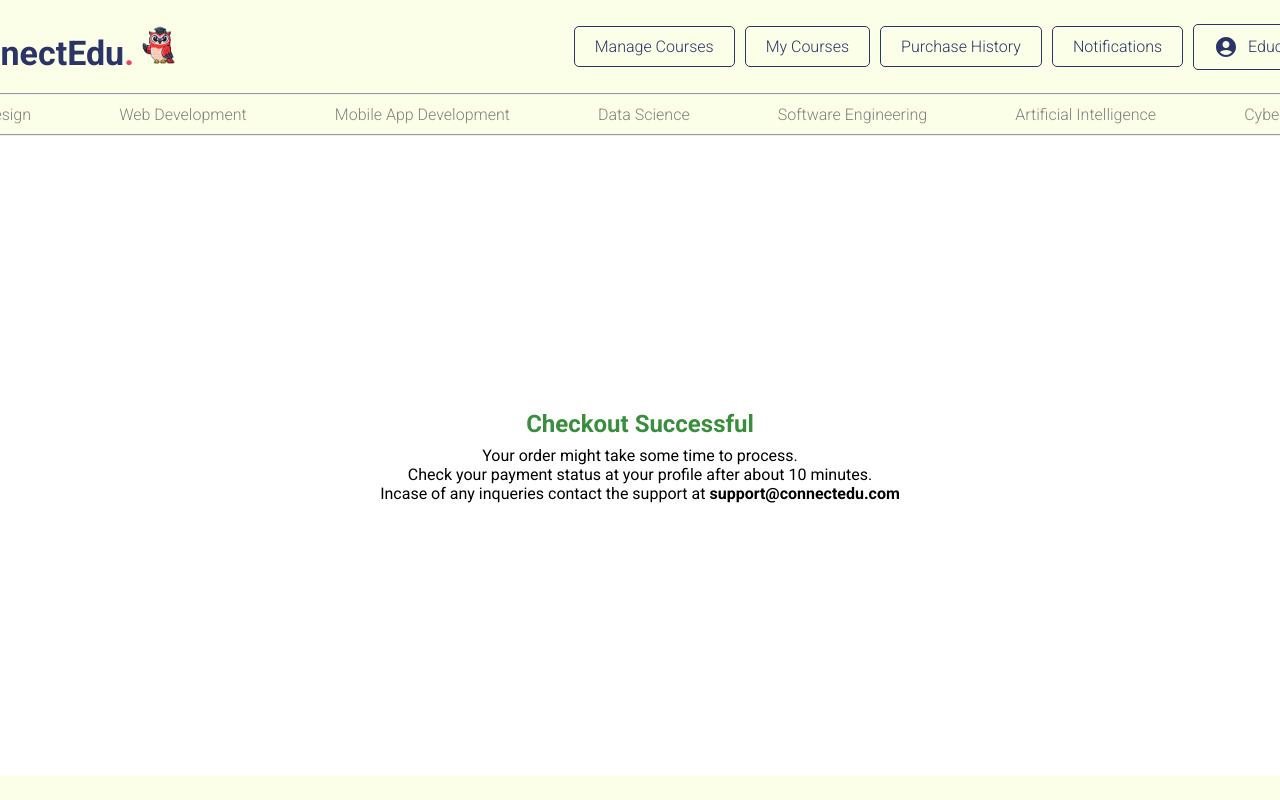
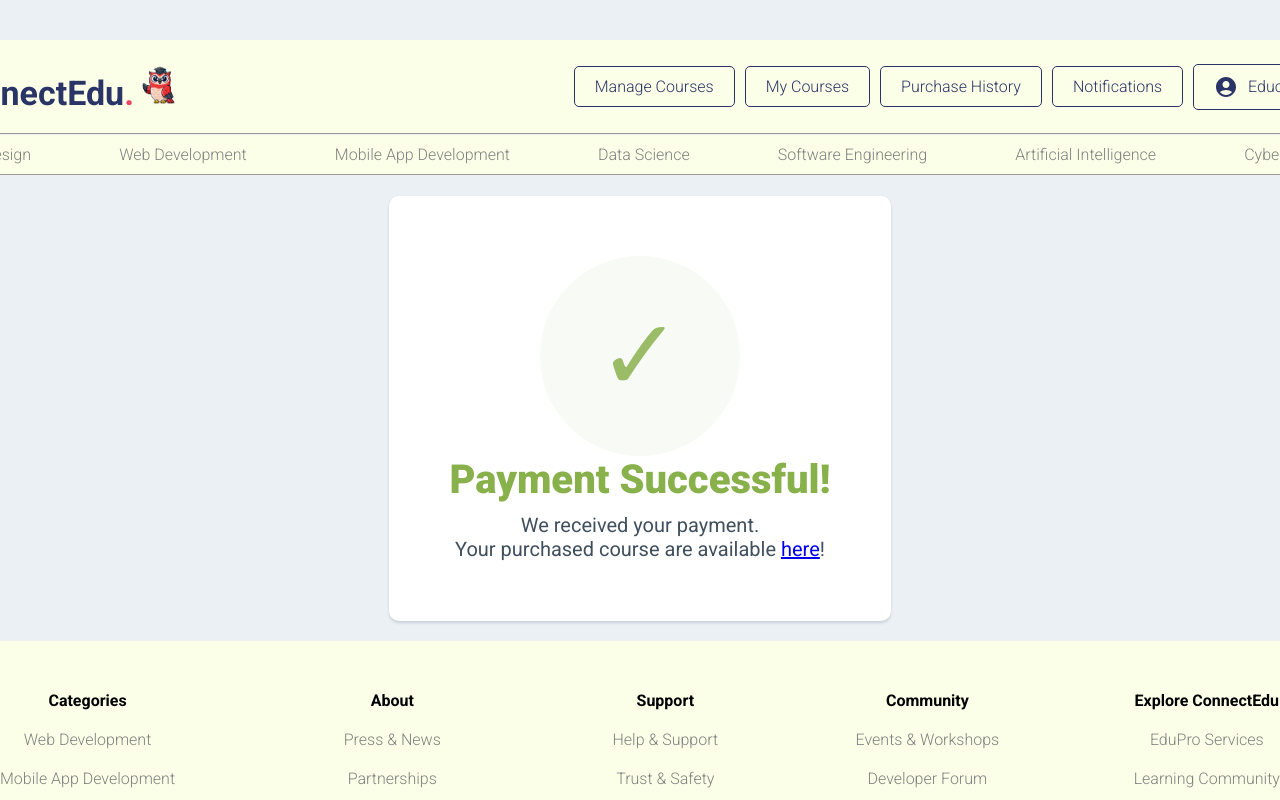
Before and after one commit to Aaron2k02/ConnectEdu, a React (Vite) app in the folder connectedu/: page /checkout-success in a window 1280 px wide. Shown: the top 800 px of the page. Built offline with nearby package versions, Linux system fonts and the light colour scheme.

Commit message:
Update CheckoutSuccess component design and layout
The CheckoutSuccess component has been updated with a new design and layout.
The previous design used styled-components, while the new design uses SCSS for styling.

```diff
--- a/connectedu/src/components/checkoutSuccess/checkoutSuccess.jsx
+++ b/connectedu/src/components/checkoutSuccess/checkoutSuccess.jsx
@@ -1,33 +1,14 @@
-import styled from "styled-components";
+import "./checkoutSuccess.scss"
 
 const CheckoutSuccess = () => {
-    return (
-        <Container>
-            <h2>Checkout Successful</h2>
-            <p>Your order might take some time to process.</p>
-            <p>Check your payment status at your profile after about 10 minutes.</p>
-            <p>
-                Incase of any inqueries contact the support at{" "}
-                <strong>support@connectedu.com</strong>
-            </p>
-        </Container>
-    );
+  return (
+    <div className="card">
+      <div className="checkmark">✓</div>
+      <h1>Payment Successful!</h1>
+      <p>We received your payment. <br /> Your purchased course are available <a href="/myCourses">here</a>!</p>
+    </div>
+
+  );
 };
 
 export default CheckoutSuccess;
-
-const Container = styled.div`
-  min-height: 80vh;
-  max-width: 800px;
-  width: 100%;
-  margin: auto;
-  display: flex;
-  flex-direction: column;
-  align-items: center;
-  justify-content: center;
-
-  h2 {
-    margin-bottom: 0.5rem;
-    color: #388e3c;
-  }
-`;
--- /dev/null
+++ b/connectedu/src/components/checkoutSuccess/checkoutSuccess.scss
@@ -0,0 +1,44 @@
+$primary-color: #88B04B;
+$secondary-color: #404F5E;
+$background-color: #EBF0F5;
+$accent-color: #9ABC66;
+
+body {
+    text-align: center;
+    padding: 40px 0;
+    background: $background-color;
+}
+
+.card {
+    background: white;
+    padding: 60px;
+    border-radius: 10px;
+    box-shadow: 0 2px 3px #C8D0D8;
+    display: inline-block;
+    margin: 20px;
+}
+
+h1 {
+    color: $primary-color;
+    font-weight: 900;
+    font-size: 40px;
+    margin-bottom: 10px;
+}
+
+p {
+    color: $secondary-color;
+    font-size: 20px;
+    margin: 0;
+}
+
+.checkmark {
+    color: $accent-color;
+    font-size: 100px;
+    line-height: 200px;
+    margin-left: -15px;
+    border-radius: 200px;
+    height: 200px;
+    width: 200px;
+    background: #F8FAF5;
+    margin: 0 auto;
+}
```
